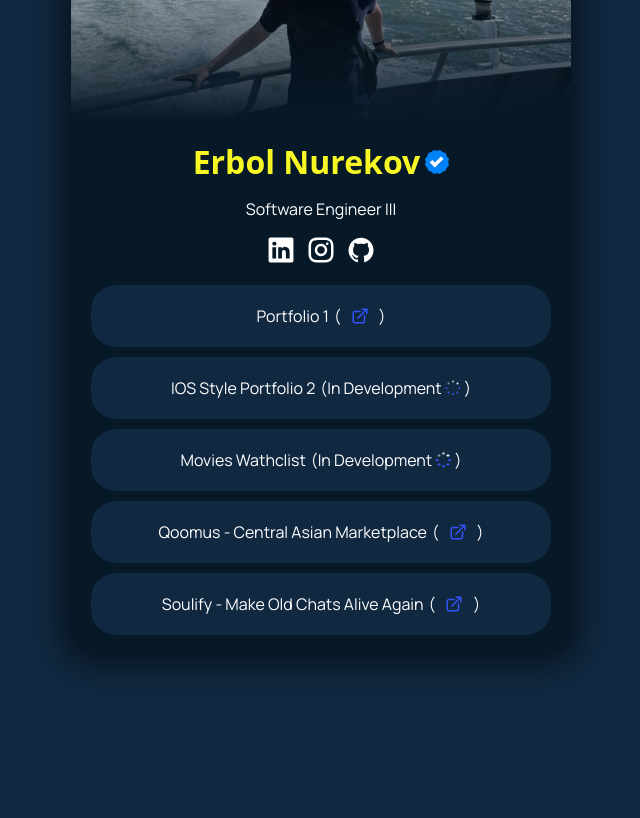
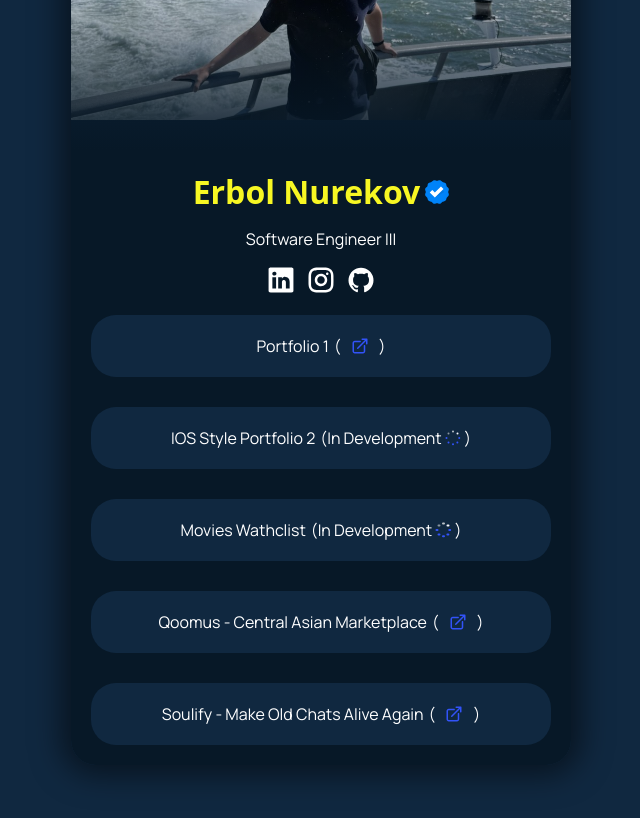
Before and after one commit to fullmetalldev/Linktree-Erbol, a React (Vite) app: page / in a window 1280 px wide. Shown: the part 380-1198 px from the top of the page, without its empty margins (319-959 px from the left). Before the commit the page ends 1135 px from the top, so only its background shows below. Built offline with nearby package versions, Linux system fonts and the light colour scheme; a web font is replaced by a local one.

Commit message:
Update form.scss

```diff
--- a/src/pages/form/form.scss
+++ b/src/pages/form/form.scss
@@ -46,6 +46,7 @@
       top: 0;
     }
     &-content {
+      margin-top: 30px;
       width: 100%;
       height: 100%;
       padding: 20px;
@@ -57,7 +58,7 @@
       &-list {
         display: flex;
         flex-direction: column;
-        gap: 10px;
+        gap: 30px;
         width: 100%;
         a {
           display: flex;
```
